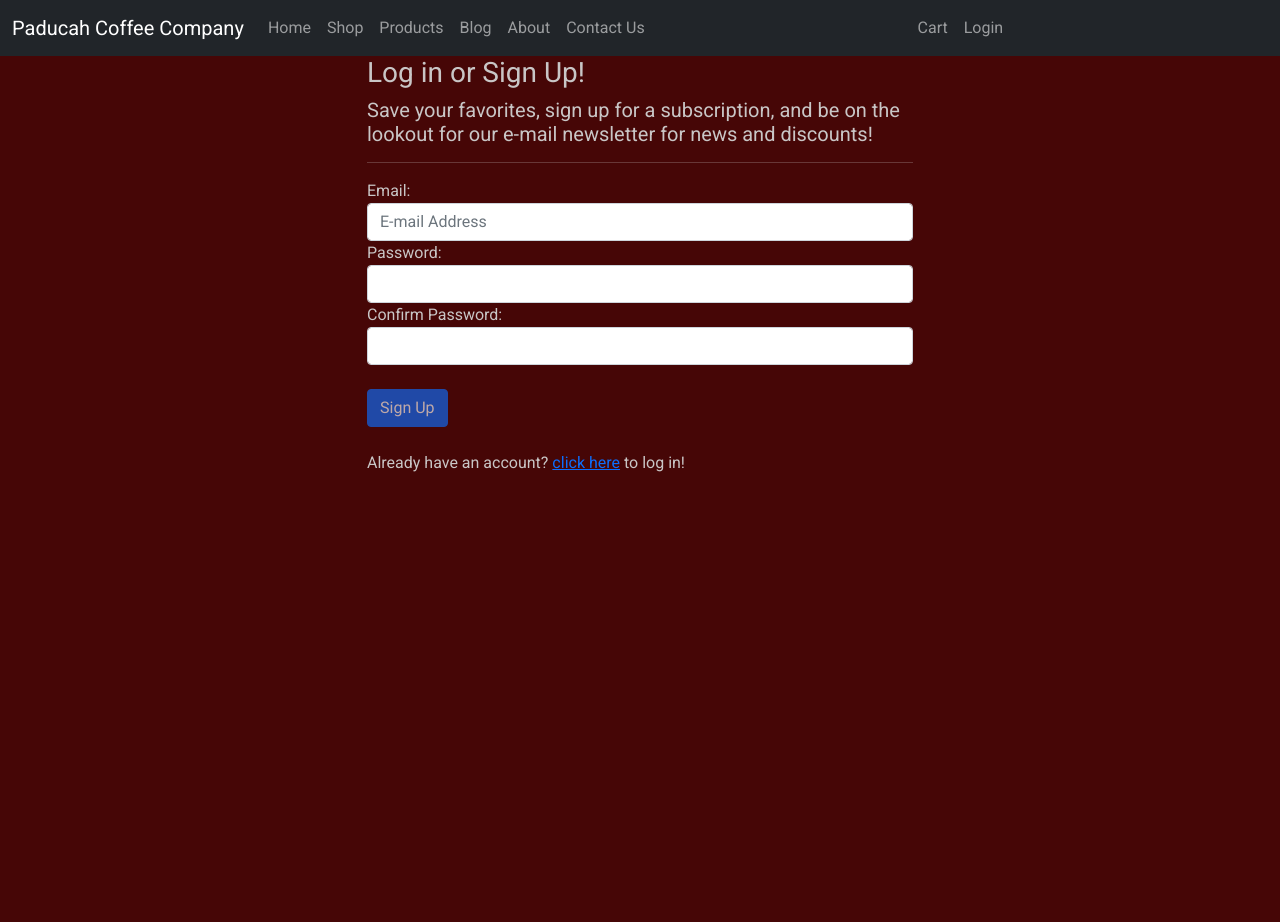
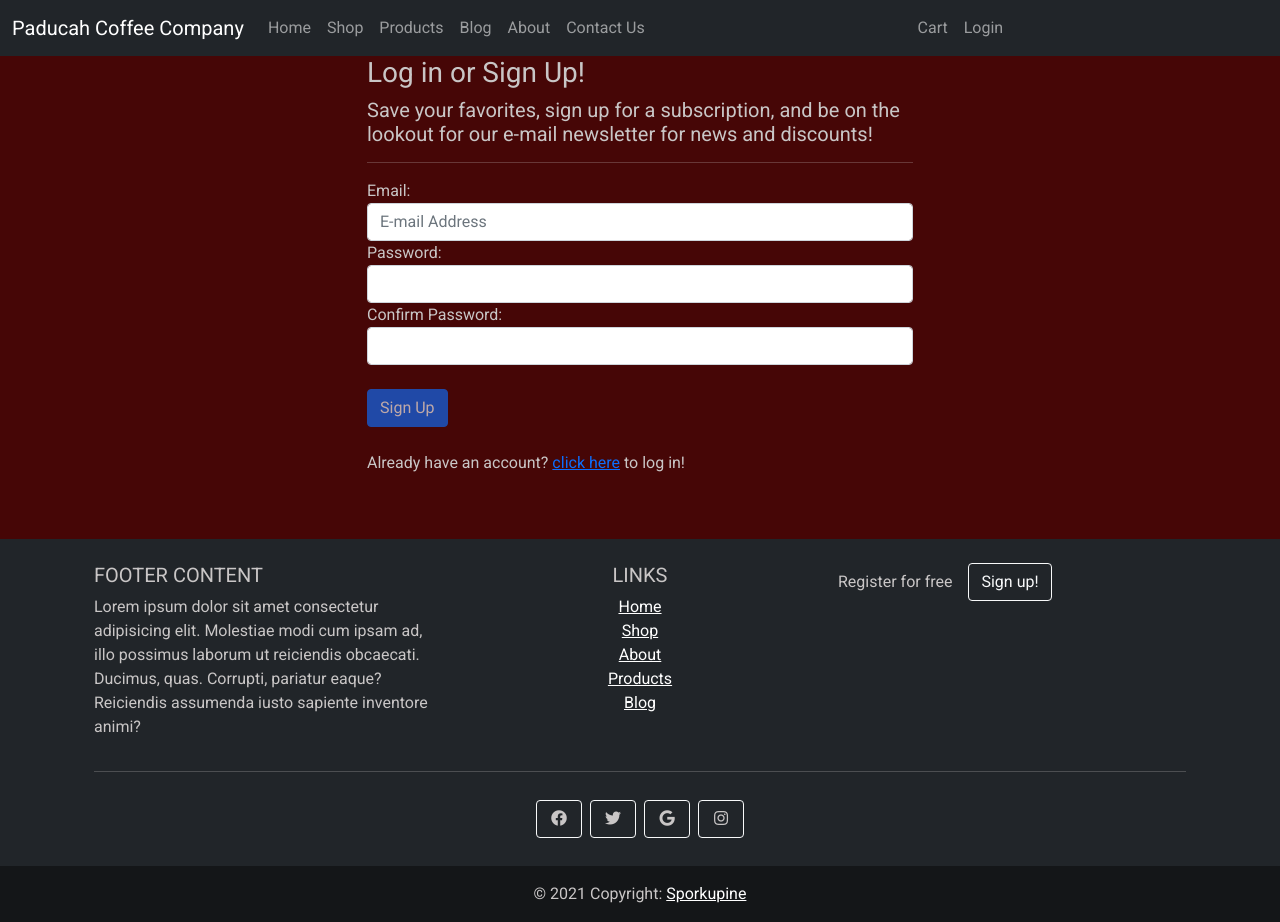
Before and after one commit to sporkupine/Paducah-Coffee-Site, an Angular app: page /auth in a window 1280 px wide. Before the commit the page ends 800 px from the top, so only its background shows below. Built offline with nearby package versions, Linux system fonts and the light colour scheme.

Commit message:
finished footer

```diff
--- a/angular.json
+++ b/angular.json
@@ -28,7 +28,8 @@
             ],
             "styles": [
               "src/styles.css",
-              "node_modules/bootstrap/dist/css/bootstrap.min.css"
+              "node_modules/bootstrap/dist/css/bootstrap.min.css",
+              "node_modules/@fortawesome/fontawesome-free/css/all.css"
             ],
             "scripts": []
           },
--- a/package.json
+++ b/package.json
@@ -18,6 +18,7 @@
     "@angular/platform-browser": "~12.2.0",
     "@angular/platform-browser-dynamic": "~12.2.0",
     "@angular/router": "~12.2.0",
+    "@fortawesome/fontawesome-free": "^5.15.4",
     "bootstrap": "^5.1.1",
     "rxjs": "~6.6.0",
     "tslib": "^2.3.0",
--- a/src/app/app.component.html
+++ b/src/app/app.component.html
@@ -1,2 +1,3 @@
 <app-header></app-header>
 <router-outlet></router-outlet>
+<app-footer></app-footer>
--- a/src/app/app.module.ts
+++ b/src/app/app.module.ts
@@ -20,6 +20,7 @@ import { FormsModule } from '@angular/forms';
 import { HttpClientModule } from '@angular/common/http';
 import { PasswordMatchDirective } from './auth/password-match.directive';
 import { LoadingSpinnerComponent } from './shared/loading-spinner/loading-spinner.component';
+import { FooterComponent } from './footer/footer.component';
 
 @NgModule({
   declarations: [
@@ -39,6 +40,7 @@ import { LoadingSpinnerComponent } from './shared/loading-spinner/loading-spinne
     AuthComponent,
     LoadingSpinnerComponent,
     PasswordMatchDirective,
+    FooterComponent,
   ],
   imports: [BrowserModule, AppRoutingModule, FormsModule, HttpClientModule],
   providers: [],
--- /dev/null
+++ b/src/app/footer/footer.component.css
@@ -0,0 +1,3 @@
+.fa {
+  font-family: 'FontAwesome' !important;
+}
--- /dev/null
+++ b/src/app/footer/footer.component.html
@@ -0,0 +1,115 @@
+<footer
+  class="text-center text-lg-start text-white mt-5"
+  style="background-color: rgb(33, 37, 41)"
+>
+  <!-- Grid container -->
+  <div class="container p-4 pb-0">
+    <!-- Section: Links -->
+    <section class="">
+      <!--Grid row-->
+      <div class="row">
+        <!--Grid column-->
+        <div class="col-lg-4 col-md-6 mb-4 mb-md-0">
+          <h5 class="text-uppercase">FOOTER CONTENT</h5>
+
+          <p>
+            Lorem ipsum dolor sit amet consectetur adipisicing elit. Molestiae
+            modi cum ipsam ad, illo possimus laborum ut reiciendis obcaecati.
+            Ducimus, quas. Corrupti, pariatur eaque? Reiciendis assumenda iusto
+            sapiente inventore animi?
+          </p>
+        </div>
+        <!--Grid column-->
+
+        <!--Grid column-->
+        <div class="col-lg-4 col-md-6 mb-4 mb-md-0">
+          <h5 class="text-uppercase" style="text-align: center">Links</h5>
+
+          <ul class="list-unstyled mb-0" style="text-align: center">
+            <li>
+              <a routerLink="/home" class="text-white">Home</a>
+            </li>
+            <li>
+              <a routerLink="/shop" class="text-white">Shop</a>
+            </li>
+            <li>
+              <a routerLink="/about" class="text-white">About</a>
+            </li>
+            <li>
+              <a routerLink="/products" class="text-white">Products</a>
+            </li>
+            <li>
+              <a routerLink="/blog" class="text-white">Blog</a>
+            </li>
+          </ul>
+        </div>
+        <!--Grid column-->
+
+        <!--Grid column-->
+        <div class="col-md-4">
+          <section class="">
+            <p class="d-flex justify-content-right align-items-center">
+              <span class="me-3">Register for free</span>
+              <button
+                type="button"
+                class="btn btn-outline-light btn-rounded"
+                (click)="authNav()"
+              >
+                Sign up!
+              </button>
+            </p>
+          </section>
+        </div>
+        <!--Grid column-->
+      </div>
+      <!--Grid row-->
+    </section>
+    <!-- Section: Links -->
+
+    <hr class="mb-4" />
+
+    <!-- Section: Social media -->
+    <section class="mb-4 text-center">
+      <!-- Facebook -->
+      <a
+        class="btn btn-outline-light btn-floating m-1"
+        href="https://www.facebook.com/paducahcoffeecompany/"
+        role="button"
+        ><i class="fab fa-facebook"></i
+      ></a>
+
+      <!-- Twitter -->
+      <a
+        class="btn btn-outline-light btn-floating m-1"
+        href="https://twitter.com/paducahcoffee"
+        role="button"
+        ><i class="fab fa-twitter"></i
+      ></a>
+
+      <!-- Google -->
+      <a
+        class="btn btn-outline-light btn-floating m-1"
+        href="https://www.google.com/maps/place/Paducah+Coffee+Co./"
+        role="button"
+        ><i class="fab fa-google"></i
+      ></a>
+
+      <!-- Instagram -->
+      <a
+        class="btn btn-outline-light btn-floating m-1"
+        href="https://www.instagram.com/paducahcoffeeco/"
+        role="button"
+        ><i class="fab fa-instagram"></i
+      ></a>
+    </section>
+    <!-- Section: Social media -->
+  </div>
+  <!-- Grid container -->
+
+  <!-- Copyright -->
+  <div class="text-center p-3" style="background-color: rgb(20, 22, 24)">
+    © 2021 Copyright:
+    <a class="text-white" href="https://github.com/sporkupine/">Sporkupine</a>
+  </div>
+  <!-- Copyright -->
+</footer>
--- /dev/null
+++ b/src/app/footer/footer.component.ts
@@ -0,0 +1,19 @@
+import { Component, OnInit } from '@angular/core';
+import { Router } from '@angular/router';
+
+@Component({
+  selector: 'app-footer',
+  templateUrl: './footer.component.html',
+  styleUrls: ['./footer.component.css']
+})
+export class FooterComponent implements OnInit {
+
+  constructor(private router: Router) { }
+
+  ngOnInit(): void {
+  }
+
+  authNav(){
+  this.router.navigate(['/auth']);
+  }
+}
--- a/src/index.html
+++ b/src/index.html
@@ -12,6 +12,10 @@
       href="https://fonts.googleapis.com/css2?family=Roboto&display=swap"
       rel="stylesheet"
     />
+    <link
+      rel="stylesheet"
+      href="node_modules\@fortawesome\fontawesome-free\css\fontawesome.css"
+    />
   </head>
   <body>
     <app-root></app-root>
```
Also changed, not shown: 1 other file (tests, documents, lock files or other folders).
